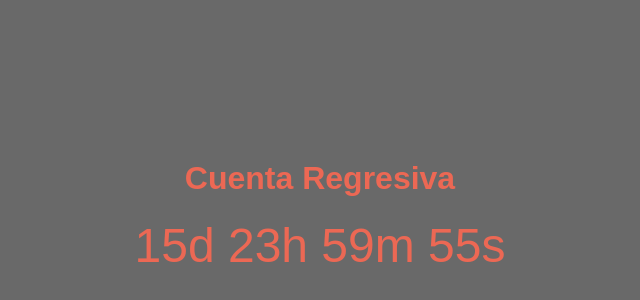
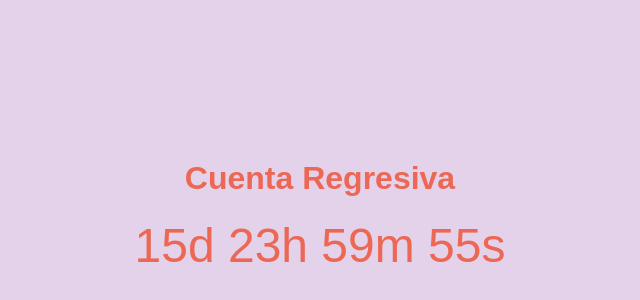
Before and after one commit to rsalna/grulla-19, a plain HTML site: page index.html in a window 1280 px wide. Shown: the part 194-494 px from the top of the page, without its empty margins (320-960 px from the left). Drawn offline with Linux system fonts and the light colour scheme.

Commit message:
reloj biens

```diff
--- a/index.html
+++ b/index.html
@@ -12,7 +12,7 @@
         height: 100vh;
         margin: 0;
         font-family: Arial, sans-serif;
-        background-color: #00000096;
+        background-color: #d2b4de96;
         color: white;
       }
       .countdown-container,
```
